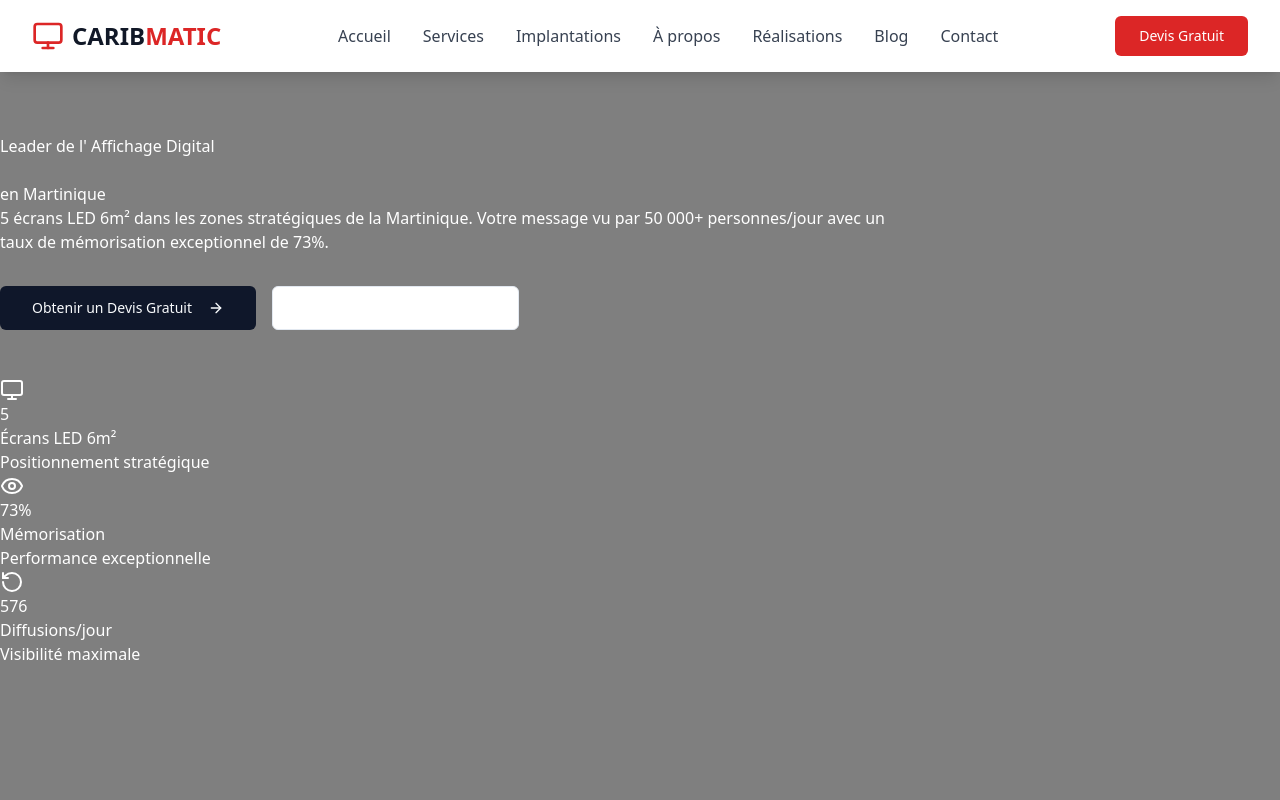
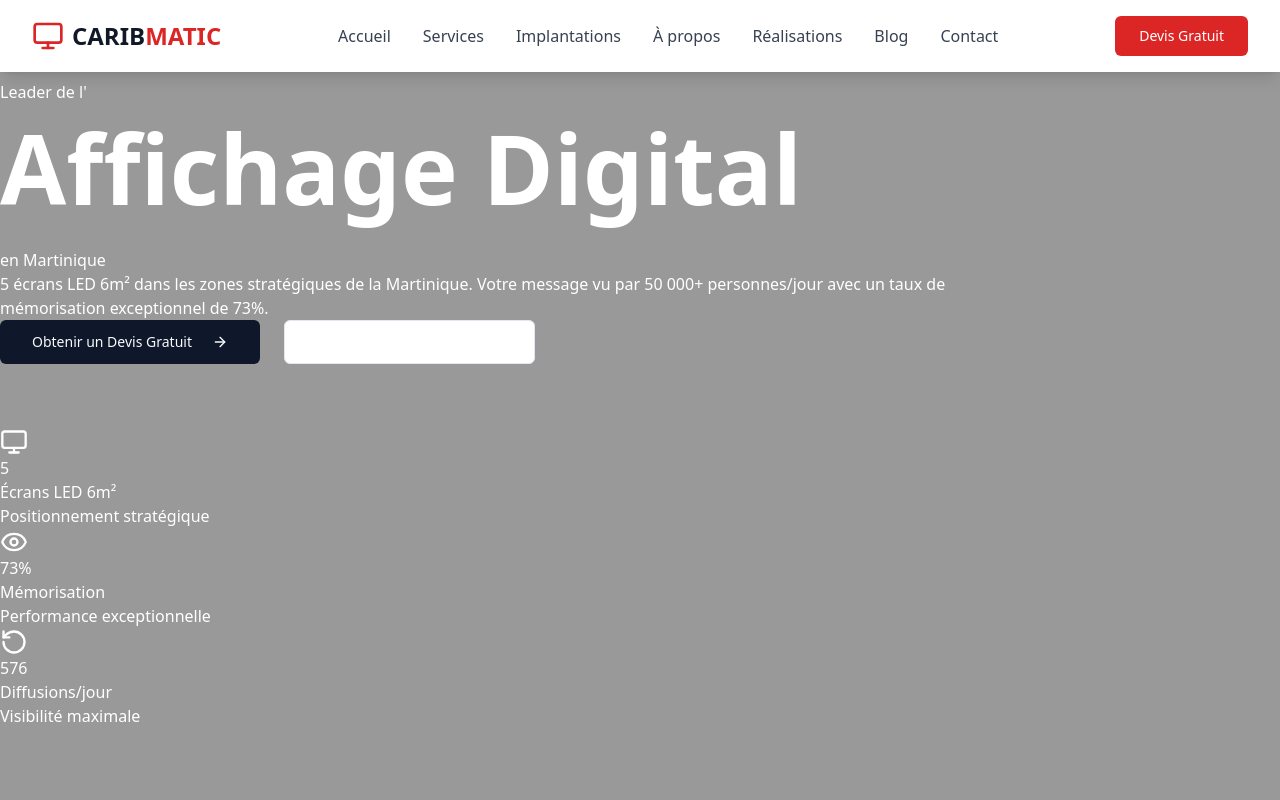
Before and after one commit to labaude1/caribmatic-digital-display, a React (Vite) app: page / in a window 1280 px wide. Shown: the top 800 px of the page. Built offline with nearby package versions, Linux system fonts and the light colour scheme; a web font is replaced by a local one.

Commit message:
Refactor: Improve visual consistency
Improved visual consistency across the site by applying the design system.

```diff
--- a/src/components/StandardHero.tsx
+++ b/src/components/StandardHero.tsx
@@ -52,42 +52,46 @@ const StandardHero: React.FC<StandardHeroProps> = ({
   const SecondaryIcon = secondaryCTA?.icon;
 
   return (
-    <section className={`relative min-h-screen flex items-center ${bgClass} text-white`}>
+    <section className={`relative min-h-screen flex items-center ${bgClass} text-white overflow-hidden`}>
       {/* Background overlay */}
-      <div className="absolute inset-0 bg-black/50 z-10"></div>
+      <div className="absolute inset-0 bg-black/40 z-10"></div>
 
       {/* Content */}
-      <div className="relative z-20 container-max w-full">
-        <div className="max-w-4xl">
+      <div className="relative z-20 container-max w-full py-20">
+        <div className="max-w-5xl">
           {badge && (
-            <Badge className="bg-red-200 text-red-800 mb-6 text-sm font-medium">
+            <Badge className="bg-red-200 text-red-800 mb-8 text-base font-medium px-4 py-2">
               {badge}
             </Badge>
           )}
 
-          <h1 className="hero-title mb-6">
-            {title}
+          <div className="space-y-4 mb-8">
+            <h1 className="hero-title">
+              {title}
+            </h1>
             {highlight && (
-              <span className="hero-highlight"> {highlight}</span>
+              <div className="hero-highlight text-5xl md:text-7xl lg:text-8xl font-bold">
+                {highlight}
+              </div>
             )}
-          </h1>
+          </div>
 
           <p className="hero-subtitle">
             {subtitle}
           </p>
 
-          <p className="hero-description mb-8">
+          <p className="hero-description">
             {description}
           </p>
 
-          <div className="flex flex-col sm:flex-row gap-4 mb-12">
+          <div className="flex flex-col sm:flex-row gap-6 mb-16">
             <Button
               size="lg"
               className="btn-primary"
               onClick={primaryCTA.onClick}
             >
               {primaryCTA.text}
-              {PrimaryIcon && <PrimaryIcon className="ml-2 h-5 w-5" />}
+              {PrimaryIcon && <PrimaryIcon className="ml-3 h-6 w-6" />}
             </Button>
 
             {secondaryCTA && (
@@ -98,7 +102,7 @@ const StandardHero: React.FC<StandardHeroProps> = ({
                 onClick={secondaryCTA.onClick}
               >
                 {secondaryCTA.text}
-                {SecondaryIcon && <SecondaryIcon className="ml-2 h-5 w-5" />}
+                {SecondaryIcon && <SecondaryIcon className="ml-3 h-6 w-6" />}
               </Button>
             )}
           </div>
@@ -111,7 +115,7 @@ const StandardHero: React.FC<StandardHeroProps> = ({
                 return (
                   <div key={index} className="stat-item">
                     <div className="stat-icon">
-                      <IconComponent className="h-6 w-6 text-white" />
+                      <IconComponent className="h-7 w-7 text-white" />
                     </div>
                     <div>
                       <div className="stat-value">{stat.value}</div>
--- a/src/styles/design-system.css
+++ b/src/styles/design-system.css
@@ -3,19 +3,19 @@
 
 /* === HERO SECTIONS === */
 .hero-title {
-  @apply text-4xl md:text-6xl lg:text-7xl font-bold leading-tight;
+  @apply text-5xl md:text-7xl lg:text-8xl font-bold leading-tight;
 }
 
 .hero-subtitle {
-  @apply text-2xl md:text-3xl lg:text-4xl font-medium text-gray-200 mb-4;
+  @apply text-3xl md:text-4xl lg:text-5xl font-medium text-gray-200 mb-6;
 }
 
 .hero-description {
-  @apply text-lg md:text-xl leading-relaxed text-gray-300 max-w-4xl;
+  @apply text-xl md:text-2xl leading-relaxed text-gray-300 max-w-4xl mb-8;
 }
 
 .hero-highlight {
-  @apply text-red-500;
+  @apply text-red-400 block;
 }
 
 /* === SECTIONS === */
@@ -33,36 +33,36 @@
 
 /* === STATS === */
 .stats-container {
-  @apply grid grid-cols-1 md:grid-cols-3 gap-6 mt-12;
+  @apply grid grid-cols-1 md:grid-cols-3 gap-8 mt-16;
 }
 
 .stat-item {
-  @apply flex items-center space-x-3;
+  @apply flex items-center space-x-4 bg-black/20 backdrop-blur-sm rounded-lg p-6;
 }
 
 .stat-icon {
-  @apply w-12 h-12 bg-red-600 rounded-full flex items-center justify-center flex-shrink-0;
+  @apply w-14 h-14 bg-red-600 rounded-full flex items-center justify-center flex-shrink-0;
 }
 
 .stat-value {
-  @apply text-2xl md:text-3xl font-bold text-white;
+  @apply text-3xl md:text-4xl font-bold text-white;
 }
 
 .stat-label {
-  @apply text-gray-300 font-medium;
+  @apply text-lg text-gray-200 font-medium;
 }
 
 .stat-description {
-  @apply text-sm text-gray-400;
+  @apply text-sm text-gray-300;
 }
 
 /* === BUTTONS === */
 .btn-primary {
-  @apply bg-red-600 hover:bg-red-700 text-white px-8 py-4 text-lg font-semibold transition-all duration-300;
+  @apply bg-red-600 hover:bg-red-700 text-white px-10 py-5 text-xl font-semibold transition-all duration-300 rounded-lg;
 }
 
 .btn-secondary {
-  @apply border-white text-white hover:bg-white hover:text-red-600 px-8 py-4 text-lg font-semibold transition-all duration-300;
+  @apply border-2 border-white text-white hover:bg-white hover:text-red-600 px-10 py-5 text-xl font-semibold transition-all duration-300 rounded-lg;
 }
 
 /* === CARDS === */
```
